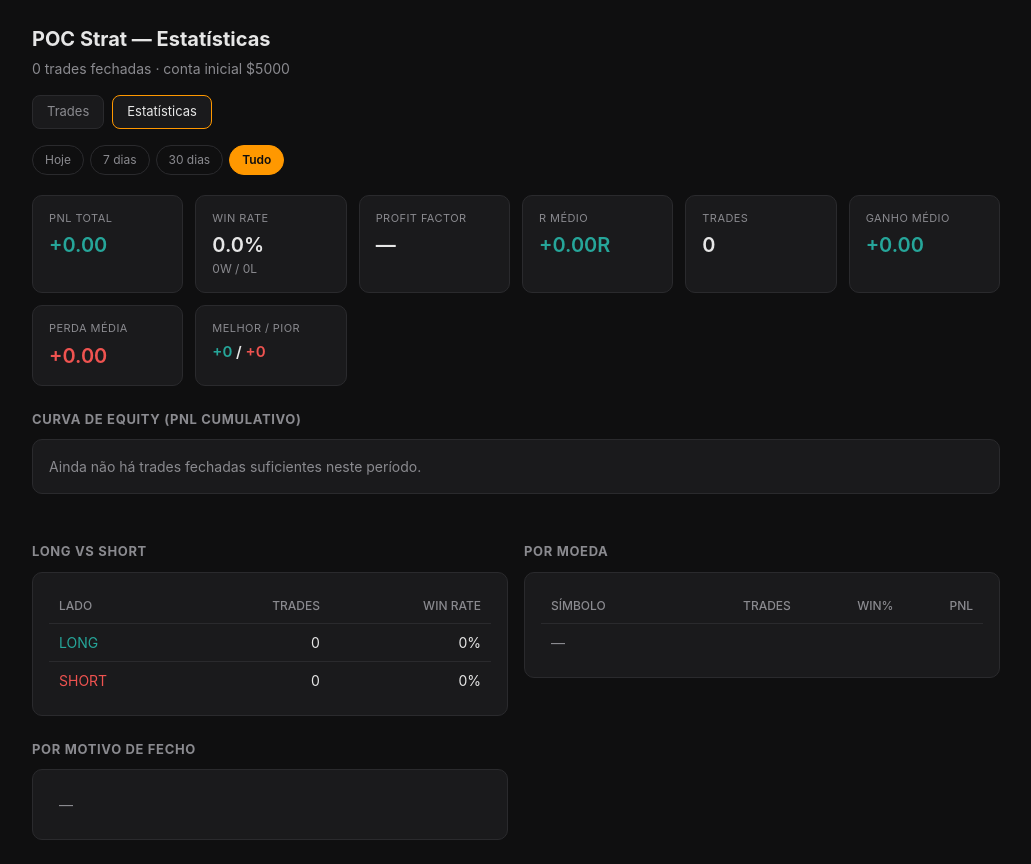
After one commit to valentimlopes81-collab/poc-strat, a FastAPI app: page /stats in a window 1280 px wide. The commit adds this page. Shown: the whole page, without its empty margins (124-1155 px from the left). Run offline with FastAPI, Linux system fonts and the light colour scheme.

Commit message:
Dashboard: página de detalhe por trade + aba de estatísticas com filtros
- Botão "Detalhes" em cada trade -> /trade/{id} com plano completo (cada limit
  e se encheu, cada TP e se bateu, stop/breakeven, PnL, R, timeline).
- Nova aba /stats: KPIs (win rate, profit factor, R médio, ganho/perda média,
  melhor/pior), curva de equity (SVG), long vs short, por motivo e por moeda,
  com filtro por período (Hoje/7d/30d/Tudo).
- Tudo só de leitura: sem alterações de schema nem às trades existentes.

Co-Authored-By: Claude Opus 4.8 <noreply@anthropic.com>
Claude-Session: https://claude.ai/code/session_01VSwExsPjUPQxKzt8DL6QbS

```diff
--- /dev/null
+++ b/app/dashboard/templates/stats.html
@@ -0,0 +1,116 @@
+<!doctype html>
+<html lang="pt">
+<head>
+  <meta charset="utf-8">
+  <meta name="viewport" content="width=device-width, initial-scale=1">
+  <title>POC Strat — Estatísticas</title>
+  <style>
+    :root { --bg:#0f0f10; --panel:#1a1a1c; --border:#2a2a2d; --txt:#e6e6e6; --muted:#8a8a8f;
+            --green:#26a69a; --red:#ef5350; --orange:#ff9800; }
+    * { box-sizing:border-box; }
+    body { margin:0; background:var(--bg); color:var(--txt); font:14px/1.5 -apple-system,Segoe UI,Roboto,sans-serif; }
+    .wrap { max-width:1000px; margin:0 auto; padding:24px 16px; }
+    h1 { font-size:20px; margin:0 0 4px; }
+    .sub { color:var(--muted); margin-bottom:16px; }
+    .nav { display:flex; gap:8px; margin-bottom:16px; }
+    .nav a { padding:6px 14px; border-radius:8px; text-decoration:none; color:var(--muted);
+             border:1px solid var(--border); background:var(--panel); font-size:13px; }
+    .nav a.on { color:var(--txt); border-color:var(--orange); }
+    .filters { display:flex; gap:6px; margin-bottom:20px; }
+    .filters a { padding:5px 12px; border-radius:20px; text-decoration:none; color:var(--muted);
+                 border:1px solid var(--border); font-size:12px; }
+    .filters a.on { color:var(--bg); background:var(--orange); border-color:var(--orange); font-weight:600; }
+    .cards { display:grid; grid-template-columns:repeat(auto-fit,minmax(140px,1fr)); gap:12px; margin-bottom:22px; }
+    .card { background:var(--panel); border:1px solid var(--border); border-radius:10px; padding:14px 16px; }
+    .card .k { color:var(--muted); font-size:11px; text-transform:uppercase; letter-spacing:.04em; }
+    .card .v { font-size:20px; font-weight:600; margin-top:4px; }
+    .pos { color:var(--green); } .neg { color:var(--red); } .mut { color:var(--muted); }
+    h2 { font-size:13px; text-transform:uppercase; color:var(--muted); letter-spacing:.05em; margin:24px 0 10px; }
+    .panel { background:var(--panel); border:1px solid var(--border); border-radius:10px; padding:16px; }
+    table { width:100%; border-collapse:collapse; }
+    th, td { padding:8px 10px; text-align:right; border-bottom:1px solid var(--border); white-space:nowrap; }
+    th { color:var(--muted); font-weight:500; font-size:12px; text-transform:uppercase; }
+    th:first-child, td:first-child { text-align:left; }
+    tr:last-child td { border-bottom:none; }
+    .grid2 { display:grid; grid-template-columns:1fr 1fr; gap:16px; }
+    @media (max-width:640px){ .grid2 { grid-template-columns:1fr; } }
+  </style>
+</head>
+<body>
+<div class="wrap">
+  <h1>POC Strat — Estatísticas</h1>
+  <div class="sub">{{ stats.n }} trades fechadas · conta inicial ${{ "%.0f"|format(start) }}</div>
+  <div class="nav"><a href="/">Trades</a><a href="/stats" class="on">Estatísticas</a></div>
+
+  <div class="filters">
+    <a href="/stats?period=today" class="{{ 'on' if period=='today' }}">Hoje</a>
+    <a href="/stats?period=7d" class="{{ 'on' if period=='7d' }}">7 dias</a>
+    <a href="/stats?period=30d" class="{{ 'on' if period=='30d' }}">30 dias</a>
+    <a href="/stats?period=all" class="{{ 'on' if period=='all' }}">Tudo</a>
+  </div>
+
+  <div class="cards">
+    <div class="card"><div class="k">PnL Total</div>
+      <div class="v {{ 'pos' if stats.total_pnl>=0 else 'neg' }}">{{ "%+.2f"|format(stats.total_pnl) }}</div></div>
+    <div class="card"><div class="k">Win Rate</div><div class="v">{{ "%.1f"|format(stats.win_rate) }}%</div>
+      <div class="mut" style="font-size:12px">{{ stats.wins }}W / {{ stats.losses }}L</div></div>
+    <div class="card"><div class="k">Profit Factor</div>
+      <div class="v">{% if stats.profit_factor is not none %}{{ "%.2f"|format(stats.profit_factor) }}{% elif stats.wins>0 %}∞{% else %}—{% endif %}</div></div>
+    <div class="card"><div class="k">R médio</div>
+      <div class="v {{ 'pos' if stats.avg_r>=0 else 'neg' }}">{{ "%+.2f"|format(stats.avg_r) }}R</div></div>
+    <div class="card"><div class="k">Trades</div><div class="v">{{ stats.n }}</div></div>
+    <div class="card"><div class="k">Ganho médio</div><div class="v pos">{{ "%+.2f"|format(stats.avg_win) }}</div></div>
+    <div class="card"><div class="k">Perda média</div><div class="v neg">{{ "%+.2f"|format(stats.avg_loss) }}</div></div>
+    <div class="card"><div class="k">Melhor / Pior</div>
+      <div class="v" style="font-size:15px"><span class="pos">{{ "%+.0f"|format(stats.best) }}</span> / <span class="neg">{{ "%+.0f"|format(stats.worst) }}</span></div></div>
+  </div>
+
+  <h2>Curva de Equity (PnL cumulativo)</h2>
+  <div class="panel">
+    {% set curve = stats.curve %}
+    {% if curve|length > 1 %}
+      {% set cmin = [curve|min, 0]|min %}
+      {% set cmax = [curve|max, 0]|max %}
+      {% set span = (cmax - cmin) or 1 %}
+      {% set zero_y = 160 - (0 - cmin)/span*160 %}
+      <svg viewBox="0 0 800 160" preserveAspectRatio="none" style="width:100%;height:160px">
+        <line x1="0" y1="{{ zero_y }}" x2="800" y2="{{ zero_y }}" stroke="#2a2a2d" stroke-width="1"/>
+        <polyline fill="none" stroke="{{ '#26a69a' if curve[-1]>=0 else '#ef5350' }}" stroke-width="2"
+          points="{% for v in curve %}{{ '%.1f'|format(loop.index0 * 800 / (curve|length - 1)) }},{{ '%.1f'|format(160 - (v - cmin)/span*160) }} {% endfor %}"/>
+      </svg>
+    {% else %}
+      <div class="mut">Ainda não há trades fechadas suficientes neste período.</div>
+    {% endif %}
+  </div>
+
+  <div class="grid2" style="margin-top:24px">
+    <div>
+      <h2>Long vs Short</h2>
+      <div class="panel"><table>
+        <tr><th>Lado</th><th>Trades</th><th>Win Rate</th></tr>
+        <tr><td><span style="color:var(--green)">LONG</span></td><td>{{ stats.n_long }}</td><td>{{ "%.0f"|format(stats.wr_long) }}%</td></tr>
+        <tr><td><span style="color:var(--red)">SHORT</span></td><td>{{ stats.n_short }}</td><td>{{ "%.0f"|format(stats.wr_short) }}%</td></tr>
+      </table></div>
+      <h2>Por motivo de fecho</h2>
+      <div class="panel"><table>
+        {% for reason, cnt in stats.by_reason.items() %}
+        <tr><td>{{ reason }}</td><td>{{ cnt }}</td></tr>
+        {% endfor %}
+        {% if not stats.by_reason %}<tr><td class="mut">—</td></tr>{% endif %}
+      </table></div>
+    </div>
+    <div>
+      <h2>Por moeda</h2>
+      <div class="panel"><table>
+        <tr><th>Símbolo</th><th>Trades</th><th>Win%</th><th>PnL</th></tr>
+        {% for sym, d in stats.by_symbol.items() %}
+        <tr><td>{{ sym }}</td><td>{{ d.n }}</td><td>{{ "%.0f"|format(d.wins/d.n*100) }}%</td>
+          <td class="{{ 'pos' if d.pnl>=0 else 'neg' }}">{{ "%+.2f"|format(d.pnl) }}</td></tr>
+        {% endfor %}
+        {% if not stats.by_symbol %}<tr><td colspan="4" class="mut">—</td></tr>{% endif %}
+      </table></div>
+    </div>
+  </div>
+</div>
+</body>
+</html>
--- a/app/main.py
+++ b/app/main.py
@@ -4,6 +4,7 @@ from __future__ import annotations
 
 import asyncio
 import contextlib
+from datetime import datetime, timedelta
 from pathlib import Path
 
 from fastapi import FastAPI, HTTPException, Request
@@ -15,7 +16,7 @@ from .config import settings
 from .db import get_session, init_db
 from .engine import create_trade_from_plan, process_tick
 from .feed import get_ticks, make_exchange
-from .models import Trade, TradeStatus
+from .models import EntryOrder, Target, Trade, TradeStatus
 from .schemas import AlertPayload
 from .strategy import build_plan
 
@@ -164,6 +165,124 @@ async def api_trades() -> JSONResponse:
         )
 
 
+# --------------------------------------------------------------------------
+# Detalhe de uma trade
+# --------------------------------------------------------------------------
+def _r_multiple(trade: Trade) -> float | None:
+    return (trade.realized_pnl / trade.risk_usd) if trade.risk_usd else None
+
+
+@app.get("/trade/{trade_id}", response_class=HTMLResponse)
+async def trade_detail(request: Request, trade_id: int) -> HTMLResponse:
+    with get_session() as session:
+        trade = session.get(Trade, trade_id)
+        if trade is None:
+            raise HTTPException(status_code=404, detail="trade não encontrada")
+        entries = list(session.exec(select(EntryOrder).where(EntryOrder.trade_id == trade_id)))
+        targets = list(
+            session.exec(select(Target).where(Target.trade_id == trade_id).order_by(Target.rank))
+        )
+        return templates.TemplateResponse(
+            request,
+            "trade_detail.html",
+            {
+                "t": trade,
+                "entries": sorted(entries, key=lambda e: e.price, reverse=(trade.side == "short")),
+                "targets": targets,
+                "unrealized": _unrealized(trade),
+                "display_pnl": _display_pnl(trade),
+                "r_mult": _r_multiple(trade),
+                "start": settings.account_start_usd,
+            },
+        )
+
+
+# --------------------------------------------------------------------------
+# Estatísticas (com filtro por período)
+# --------------------------------------------------------------------------
+def _period_cutoff(period: str) -> datetime | None:
+    now = datetime.utcnow()
+    if period == "today":
+        return now.replace(hour=0, minute=0, second=0, microsecond=0)
+    if period == "7d":
+        return now - timedelta(days=7)
+    if period == "30d":
+        return now - timedelta(days=30)
+    return None  # "all"
+
+
+def _compute_stats(closed: list[Trade]) -> dict:
+    n = len(closed)
+    wins = [t for t in closed if t.realized_pnl > 0]
+    losses = [t for t in closed if t.realized_pnl < 0]
+    gross_profit = sum(t.realized_pnl for t in wins)
+    gross_loss = -sum(t.realized_pnl for t in losses)  # positivo
+    total = sum(t.realized_pnl for t in closed)
+    rs = [t.realized_pnl / t.risk_usd for t in closed if t.risk_usd]
+    longs = [t for t in closed if t.side == "long"]
+    shorts = [t for t in closed if t.side == "short"]
+
+    by_reason: dict[str, int] = {}
+    for t in closed:
+        key = t.close_reason.value if t.close_reason else "—"
+        by_reason[key] = by_reason.get(key, 0) + 1
+
+    by_symbol: dict[str, dict] = {}
+    for t in closed:
+        d = by_symbol.setdefault(t.symbol, {"n": 0, "pnl": 0.0, "wins": 0})
+        d["n"] += 1
+        d["pnl"] += t.realized_pnl
+        d["wins"] += 1 if t.realized_pnl > 0 else 0
+
+    # Curva de equity: PnL cumulativo pelas trades fechadas, por data de fecho.
+    ordered = sorted(closed, key=lambda t: t.closed_at or t.created_at)
+    curve, cum = [], 0.0
+    for t in ordered:
+        cum += t.realized_pnl
+        curve.append(cum)
+
+    return {
+        "n": n,
+        "wins": len(wins),
+        "losses": len(losses),
+        "win_rate": (len(wins) / n * 100.0) if n else 0.0,
+        "total_pnl": total,
+        "gross_profit": gross_profit,
+        "gross_loss": gross_loss,
+        "profit_factor": (gross_profit / gross_loss) if gross_loss > 0 else None,
+        "avg_r": (sum(rs) / len(rs)) if rs else 0.0,
+        "avg_win": (gross_profit / len(wins)) if wins else 0.0,
+        "avg_loss": (-gross_loss / len(losses)) if losses else 0.0,
+        "best": max((t.realized_pnl for t in closed), default=0.0),
+        "worst": min((t.realized_pnl for t in closed), default=0.0),
+        "by_reason": dict(sorted(by_reason.items(), key=lambda kv: -kv[1])),
+        "by_symbol": dict(sorted(by_symbol.items(), key=lambda kv: kv[1]["pnl"], reverse=True)),
+        "n_long": len(longs),
+        "n_short": len(shorts),
+        "wr_long": (len([t for t in longs if t.realized_pnl > 0]) / len(longs) * 100.0) if longs else 0.0,
+        "wr_short": (len([t for t in shorts if t.realized_pnl > 0]) / len(shorts) * 100.0) if shorts else 0.0,
+        "curve": curve,
+    }
+
+
+@app.get("/stats", response_class=HTMLResponse)
+async def stats_page(request: Request, period: str = "all") -> HTMLResponse:
+    if period not in ("today", "7d", "30d", "all"):
+        period = "all"
+    cutoff = _period_cutoff(period)
+    with get_session() as session:
+        closed = list(
+            session.exec(select(Trade).where(Trade.status == TradeStatus.closed))
+        )
+    if cutoff is not None:
+        closed = [t for t in closed if (t.closed_at or t.created_at) >= cutoff]
+    return templates.TemplateResponse(
+        request,
+        "stats.html",
+        {"stats": _compute_stats(closed), "period": period, "start": settings.account_start_usd},
+    )
+
+
 @app.get("/health")
 async def health() -> dict:
     return {"status": "ok"}
```
Also changed, not shown: app/dashboard/templates/dashboard.html (+10 -2 lines), app/dashboard/templates/trade_detail.html (added, +112 -0 lines).
